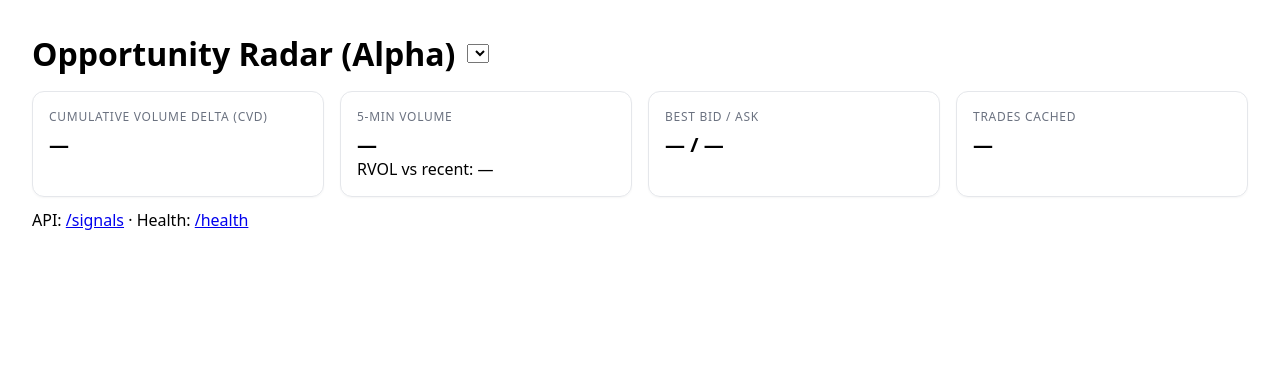
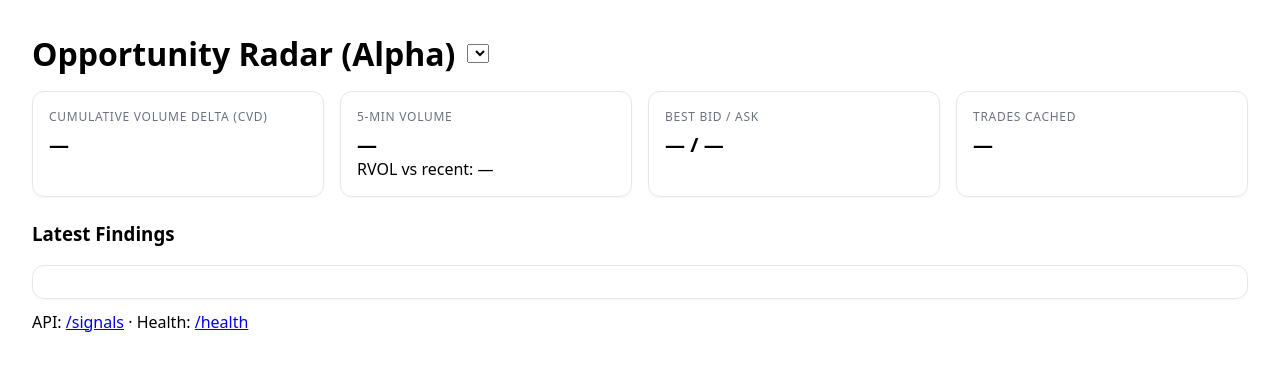
Before and after one commit to davidlowriereed/tradeAgent, a Python web app: template backend/templates/index.html in a window 1280 px wide. Shown: the top 371 px of the page. Run offline with Jinja, Linux system fonts and the light colour scheme; the template is opened without the code that fills it, so the values that code supplies are empty.

Commit message:
Update index.html

```diff
--- a/backend/templates/index.html
+++ b/backend/templates/index.html
@@ -26,6 +26,31 @@
     <div class="card"><div class="label">Trades Cached</div><div id="cached" class="value">—</div></div>
   </div>
 
+  <div style="margin-top:24px;">
+  <h3>Latest Findings</h3>
+  <div id="findings" class="card" style="max-height:300px; overflow:auto;"></div>
+</div>
+<script>
+  async function loadFindings() {
+    const sym = document.getElementById('symbol').value;
+    const res = await fetch(`/findings?symbol=${encodeURIComponent(sym)}&limit=20`).then(r=>r.json());
+    const box = document.getElementById('findings');
+    box.innerHTML = (res.findings||[]).map(f => {
+      return `<div style="padding:6px 0; border-bottom:1px solid #eee;">
+        <b>${f.agent}</b> · <code>${f.label}</code> · score ${f.score.toFixed(2)}
+        <div style="color:#555;">${f.ts_utc}</div>
+      </div>`
+    }).join('') || '—';
+  }
+  // call inside poll()
+  async function poll(force=false){
+    const sym = document.getElementById('symbol').value;
+    const res = await fetch(`/signals?symbol=${encodeURIComponent(sym)}`).then(r=>r.json());
+    // ... existing updates ...
+    setTimeout(poll, 1500);
+    if (!force) loadFindings();
+  }
+</script>
   <div style="margin-top:12px;">
     API: <a href="/signals">/signals</a> · Health: <a href="/health">/health</a>
   </div>
```
